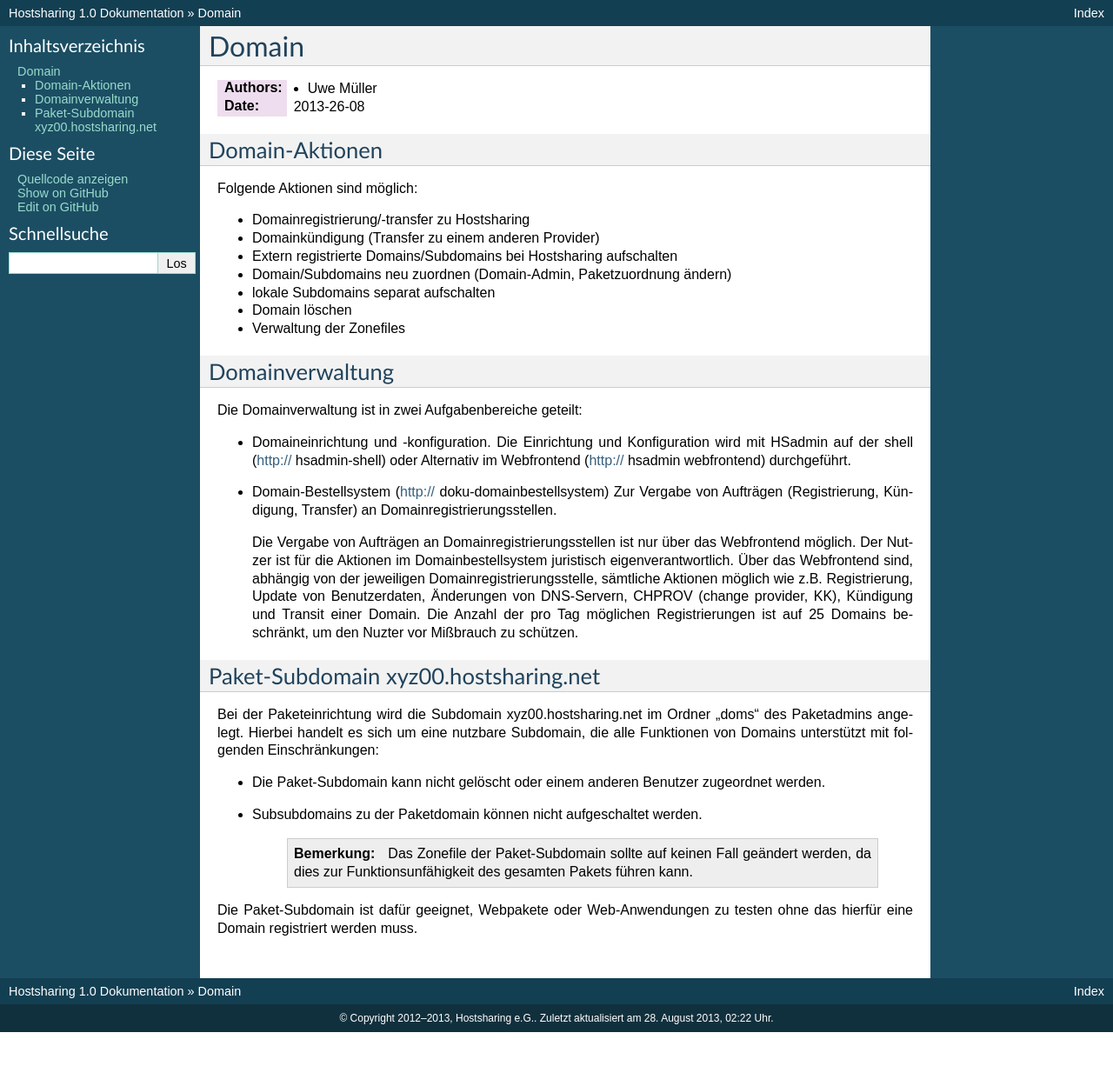
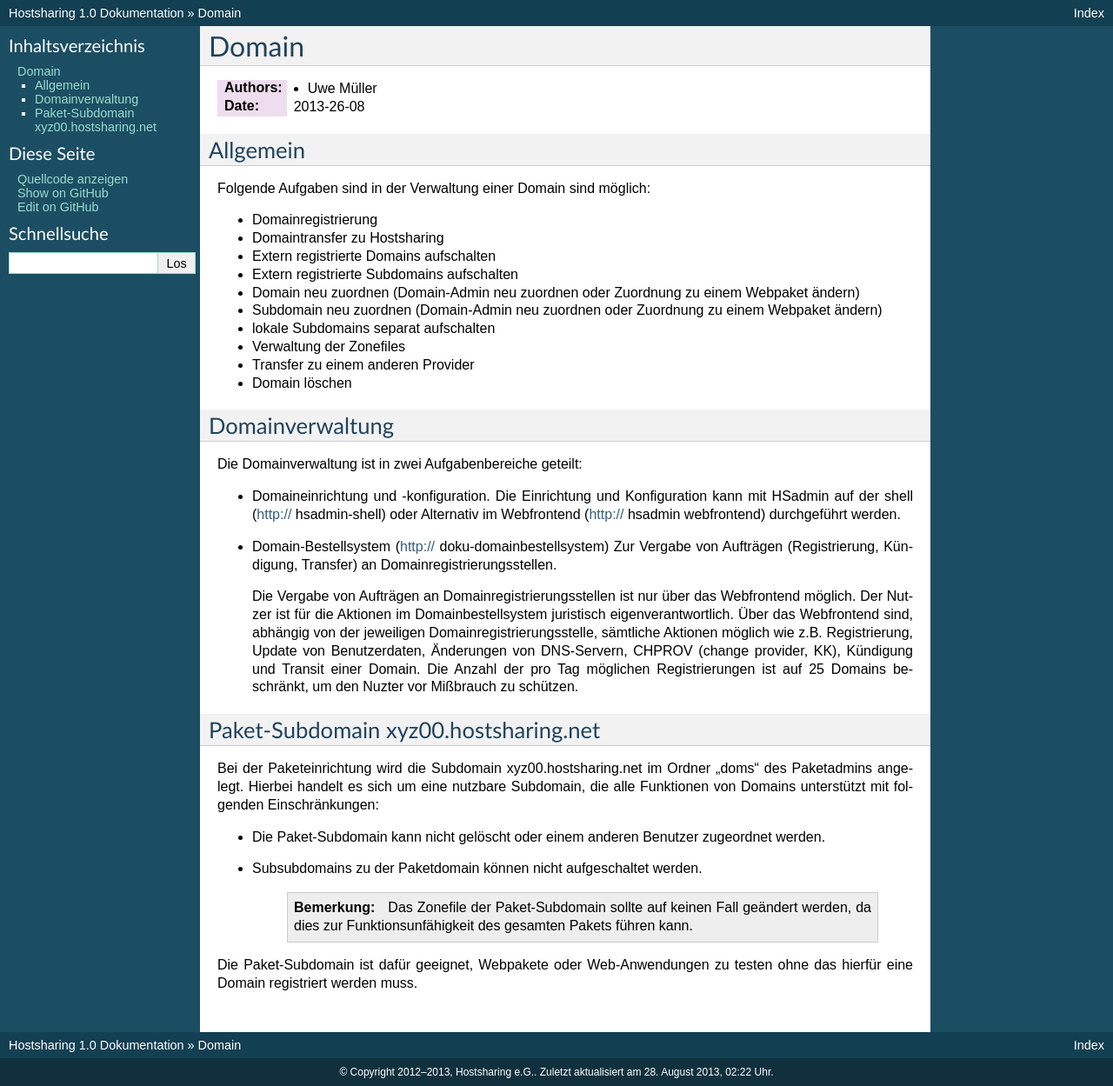
Before and after one commit to hostsharing/hs.docs.users, a Sphinx documentation site: the page built from source/domain.rst, in a window 1280 px wide. Shown: the whole page at 87% size. Built offline with Sphinx 7.4.7, drawn with Linux system fonts in a browser that asks for light colours; pages that are not in the unit, such as notebooks, are missing from menus; before the commit the page ends 1187 px from its top, so only the background shows below that.

Commit message:
change titel Domain Aktionen to Allgemein and added text and corrected text in this section

```diff
--- a/source/domain.rst
+++ b/source/domain.rst
@@ -5,18 +5,21 @@ Domain
 :Authors: - Uwe Müller
 :Date: 2013-26-08
 
-Domain-Aktionen
----------------
+Allgemein
+---------
 
-Folgende Aktionen sind möglich:
+Folgende Aufgaben sind in der Verwaltung einer Domain sind möglich:
 
-- Domainregistrierung/-transfer zu Hostsharing
-- Domainkündigung (Transfer zu einem anderen Provider)
-- Extern registrierte Domains/Subdomains bei Hostsharing aufschalten
-- Domain/Subdomains neu zuordnen (Domain-Admin, Paketzuordnung ändern)
+- Domainregistrierung
+- Domaintransfer zu Hostsharing
+- Extern registrierte Domains aufschalten
+- Extern registrierte Subdomains aufschalten
+- Domain neu zuordnen (Domain-Admin neu zuordnen oder Zuordnung zu einem Webpaket ändern)
+- Subdomain neu zuordnen (Domain-Admin neu zuordnen oder Zuordnung zu einem Webpaket ändern)
 - lokale Subdomains separat aufschalten
+- Verwaltung der Zonefiles
+- Transfer zu einem anderen Provider
 - Domain löschen
-- Verwaltung der Zonefiles
 
 Domainverwaltung
 ----------------
@@ -24,9 +27,8 @@ Domainverwaltung
 Die Domainverwaltung  ist in zwei Aufgabenbereiche geteilt:
 
 - Domaineinrichtung und -konfiguration.
-  Die Einrichtung und Konfiguration wird mit HSadmin auf der shell (http:// hsadmin-shell)
-  oder Alternativ im Webfrontend (http:// hsadmin webfrontend) durchgeführt.
-
+  Die Einrichtung und Konfiguration kann mit HSadmin auf der shell (http:// hsadmin-shell)
+  oder Alternativ im Webfrontend (http:// hsadmin webfrontend) durchgeführt werden.
 
 - Domain-Bestellsystem (http:// doku-domainbestellsystem)
   Zur Vergabe von Aufträgen (Registrierung, Kündigung, Transfer) an Domainregistrierungsstellen.
@@ -36,6 +38,7 @@ Die Domainverwaltung  ist in zwei Aufgabenbereiche geteilt:
   sind, abhängig von der jeweiligen Domainregistrierungsstelle, sämtliche  Aktionen möglich
   wie z.B. Registrierung, Update von Benutzerdaten, Änderungen von DNS-Servern, CHPROV (change provider, KK), Kündigung und Transit einer Domain.
   Die Anzahl der pro Tag möglichen Registrierungen ist auf 25 Domains beschränkt, um den Nuzter vor Mißbrauch zu schützen.
+
 
 Paket-Subdomain xyz00.hostsharing.net
 -------------------------------------
```
